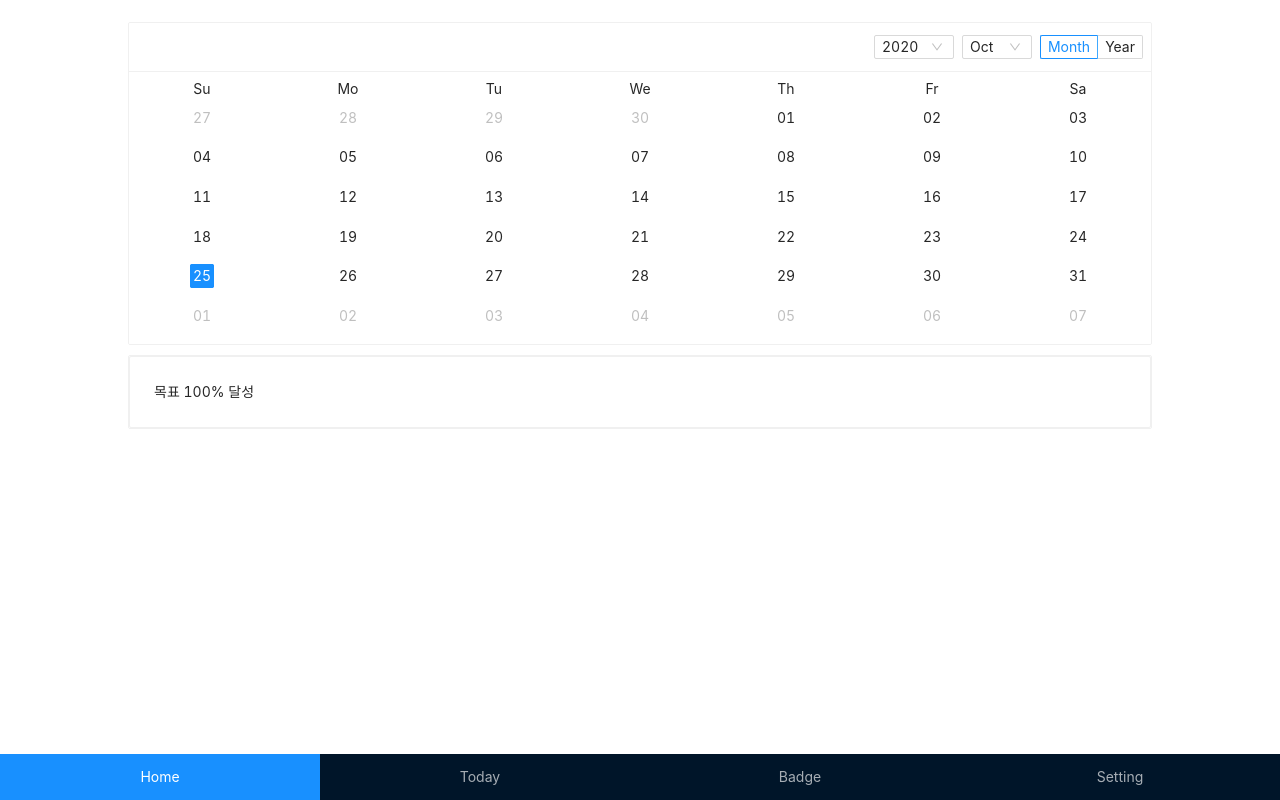
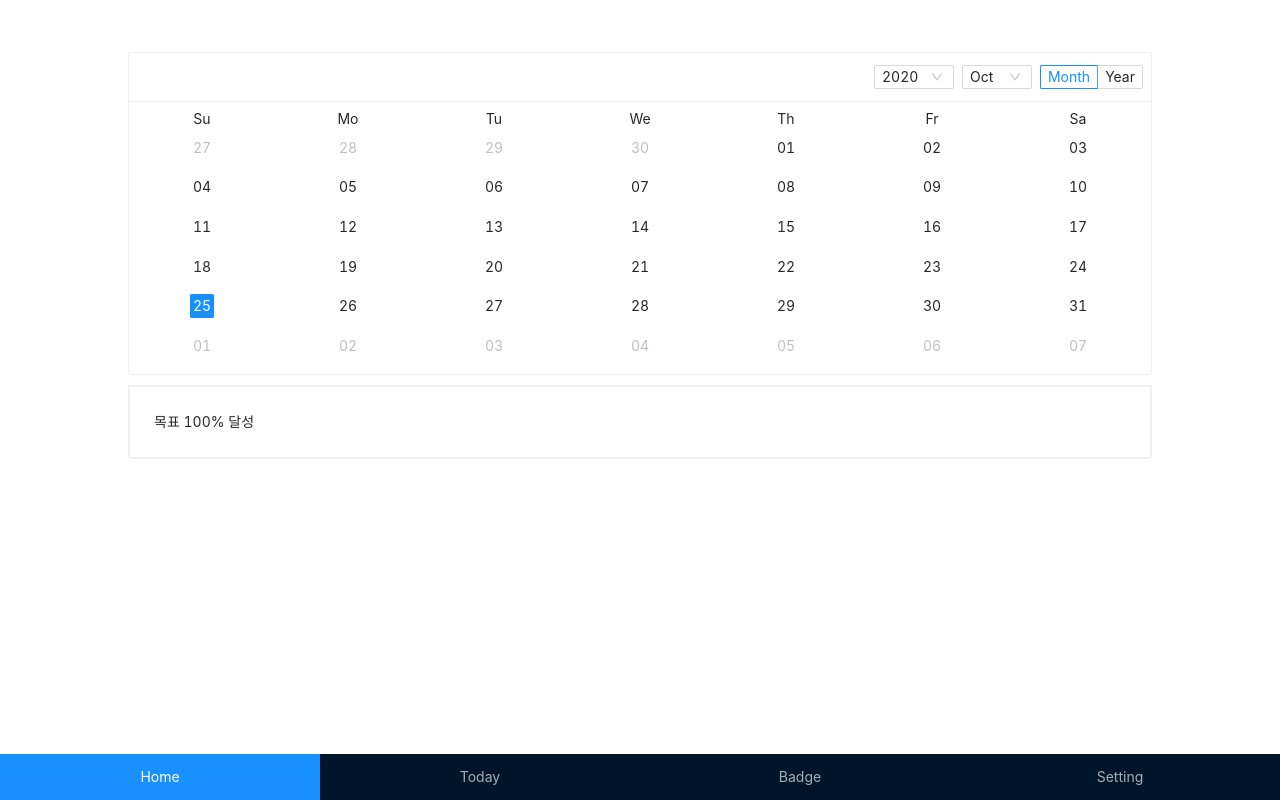
Before and after one commit to veggie-meal/veggie_web, a React (Create React App) app: page / in a window 1280 px wide. Built offline with nearby package versions, Linux system fonts and the light colour scheme.

Commit message:
adjust MainCalendar position

```diff
--- a/src/pages/Main.js
+++ b/src/pages/Main.js
@@ -9,7 +9,7 @@ const { Header, Footer, Sider, Content } = Layout;
 function Main() {
   return (
     <Layout>
-        <Content style={{padding:'10px 20px',minHeight:"100vh",backgroundColor:"white"}}>
+        <Content style={{padding:'40px 20px',minHeight:"100vh",backgroundColor:"white"}}>
             <div className="site-layout-content">
                 <MainCalendar/>
                 <Goal/>
```
